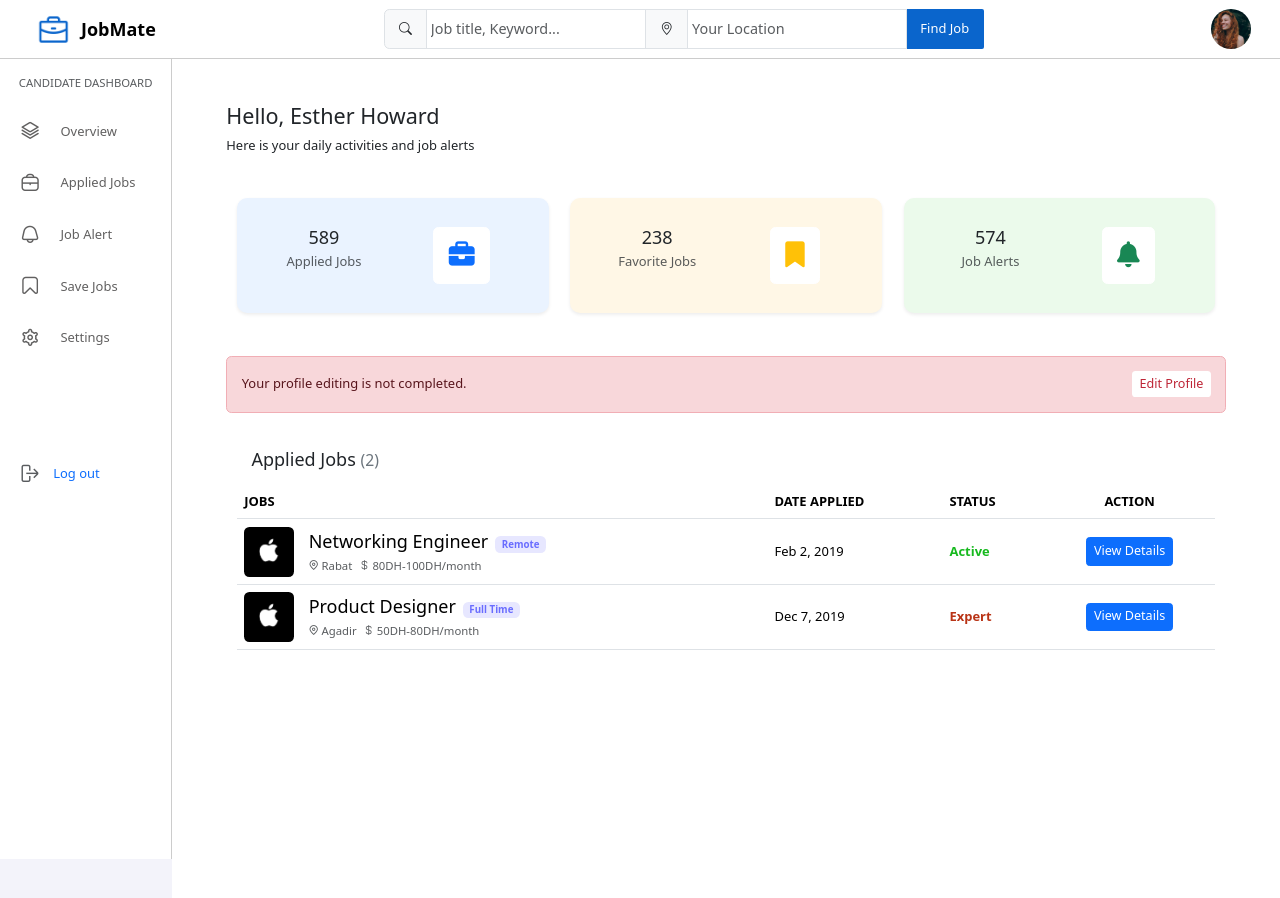
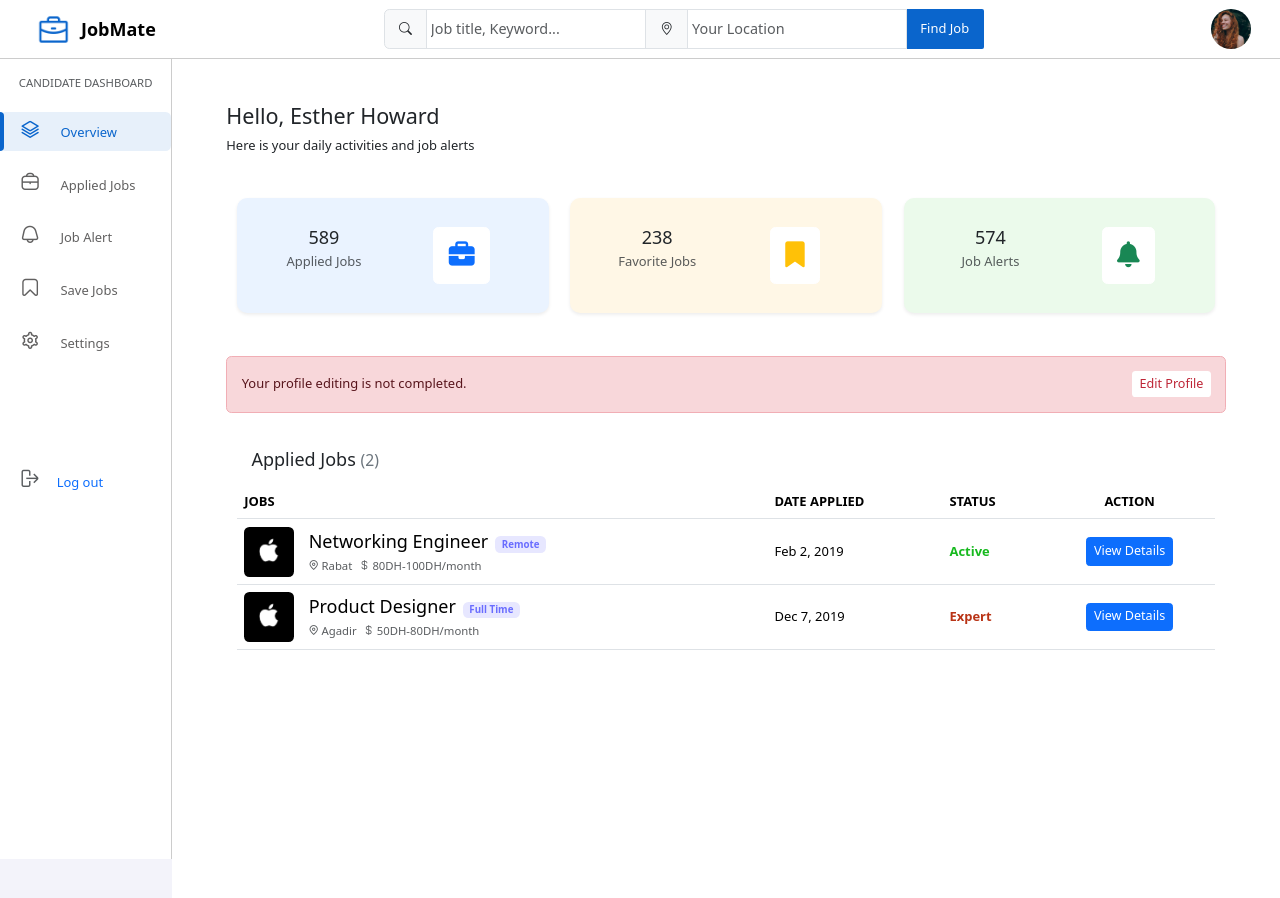
Before and after one commit to HafsaTimenzay/Fined_Job, a React (Vite) app: page /Candidate in a window 1280 px wide. Shown: the top 898 px of the page. Built offline with nearby package versions, Linux system fonts and the light colour scheme.

Commit message:
add aplied box light and style sideBar

```diff
--- a/src/candidate/components_candidate/SideBar.jsx
+++ b/src/candidate/components_candidate/SideBar.jsx
@@ -29,7 +29,7 @@ const SideBar = () => {
           <ul className="navbar-nav flex-column w-100">
             <li className={`nav-item my-2 ${activeTab === "overview" ? "active" : ""}`}>
               <button
-                className="btn nav-link navItem d-flex align-items-center p-0 w-100 text-start"
+                className="btn nav-link navItem d-flex align-items-center px-0 m-0 py-2 w-100 text-start"
                 onClick={() => setActiveTab("overview")}
               >
                 <i className="fi fi-rr-layers mx-4"></i>
@@ -39,7 +39,7 @@ const SideBar = () => {
 
             <li className={`nav-item my-2 ${activeTab === "appliedJobs" ? "active" : ""}`}>
               <button
-                className="btn nav-link navItem d-flex align-items-center p-0 w-100 text-start"
+                className="btn nav-link navItem d-flex align-items-center px-0 m-0 py-2 w-100 text-start"
                 onClick={() => setActiveTab("appliedJobs")}
               >
                 <i className="fi fi-rr-briefcase mx-4"></i>
@@ -49,16 +49,16 @@ const SideBar = () => {
 
             <li className={`nav-item my-2 ${activeTab === "jobAlert" ? "active" : ""}`}>
               <button
-                className="btn nav-link navItem d-flex align-items-center p-0 w-100 text-start"
+                className="btn nav-link navItem d-flex align-items-center px-0 m-0 py-2 w-100 text-start"
                 onClick={() => setActiveTab("jobAlert")}
               >
                 <i className="fi fi-rs-bell mx-4"></i>
                 <span className="d-none d-md-inline">Job Alert</span>
               </button>
             </li>
-            <li className={`nav-item my-2 ${activeTab === "jobAlert" ? "active" : ""}`}>
+            <li className={`nav-item my-2 ${activeTab === "jobSave" ? "active" : ""}`}>
               <button
-                className="btn nav-link navItem d-flex align-items-center p-0 w-100 text-start"
+                className="btn nav-link navItem d-flex align-items-center py-2 px-0 m-0 w-100 text-start"
                 onClick={() => setActiveTab("jobSave")}
               >
                 <i class="fi fi-rr-bookmark mx-4"></i>
@@ -68,7 +68,7 @@ const SideBar = () => {
 
             <li className={`nav-item my-2 ${activeTab === "settings" ? "active" : ""}`}>
               <button
-                className="btn nav-link navItem d-flex align-items-center p-0 w-100 text-start"
+                className="btn nav-link navItem d-flex align-items-center px-0 m-0 py-2 w-100 text-start"
                 onClick={() => setActiveTab("settings")}
               >
                 <i className="fi fi-rr-settings mx-4"></i>
--- a/src/candidate/content/jobAlert.jsx
+++ b/src/candidate/content/jobAlert.jsx
@@ -4,6 +4,7 @@ import "../../styles/candidate.css";
 import Img1 from "../../assets/images/apple.jpg";
 
 const JobAlert = () => {
+
     const jobs = [
         {
             id: 1,
@@ -47,6 +48,16 @@ const JobAlert = () => {
     ];
 
     const [selectedJob, setSelectedJob] = useState(jobs[0]);
+
+    const [isLightBoxVisible, setLightBoxVisible] = useState(false);
+
+    const handleOpenLightBox = () => {
+        setLightBoxVisible(true); // Affiche la lightbox
+    };
+
+    const handleCloseLightBox = () => {
+        setLightBoxVisible(false); // Ferme la lightbox
+    };
 
     return (
         <div className="container-fluid">
@@ -104,10 +115,54 @@ const JobAlert = () => {
                                 </button>
 
 
-                                <button className="px-4 py-2 d-flex align-items-center appliedBtn">
+                                {/* Bouton pour ouvrir la lightbox */}
+                                <button
+                                    className="px-4 py-2 d-flex align-items-center appliedBtn"
+                                    onClick={handleOpenLightBox}
+                                >
                                     Apply Now
                                     <i className="fi fi-rr-arrow-right mx-2 justify-content-center"></i>
                                 </button>
+
+                                {/* Lightbox */}
+                                {isLightBoxVisible && (
+                                    <div className="lightbox-overlay" onClick={handleCloseLightBox}>
+                                        <div
+                                            className="lightbox-content"
+                                            style={{ position: "relative" }}
+                                            onClick={(e) => e.stopPropagation()} // Empêche la fermeture lorsqu'on clique à l'intérieur
+                                        >
+                                            <button className="close-btn" onClick={handleCloseLightBox}>
+                                                <i className="fi fi-rr-cross-small"></i>
+                                            </button>
+                                            <h2>Apply for the Job</h2>
+                                            <p>Please fill in the necessary details to proceed.</p>
+                                            <form>
+                                                <div className="boxLight mb-3">
+                                                    <label htmlFor="description" className="form-label text-left">Description</label>
+                                                    <textarea
+                                                        className="form-control"
+                                                        id="description"
+                                                        rows="4"
+                                                        placeholder="Enter your description here"
+                                                    ></textarea>
+                                                </div>
+
+                                                <div className="mb-3">
+                                                    <label htmlFor="fileUpload" className="form-label text-left">Upload CV</label>
+                                                    <input className="form-control" type="file" id="fileUpload" />
+                                                </div>
+
+                                                <button type="submit" className="px-4 py-2 appliedBtn">
+                                                    Send Description
+                                                </button>
+                                            </form>
+                                        </div>
+
+                                    </div>
+                                )}
+
+
                             </div>
 
 
--- a/src/candidate/content/jobSave.jsx
+++ b/src/candidate/content/jobSave.jsx
@@ -14,7 +14,6 @@ export default function jobSave() {
             location: "Rabat",
             maxSalary: "100",
             minSalary: "80",
-            dateApplied: "Feb 2, 2019",
             status: "Active"
         },
         {
@@ -24,7 +23,6 @@ export default function jobSave() {
             location: "Agadir",
             maxSalary: "80",
             minSalary: "50",
-            dateApplied: "Dec 7, 2019",
             status: "Expert"
         }
     ];
--- a/src/styles/candidate.css
+++ b/src/styles/candidate.css
@@ -88,3 +88,59 @@
     padding: 8px 10px;
     font-size: 14px;
 } */
+
+/* Job Alert */
+/* Overlay */
+.lightbox-overlay {
+    position: fixed;
+    top: 0;
+    left: 0;
+    width: 100%;
+    height: 100%;
+    background: rgba(0, 0, 0, 0.5);
+    display: flex;
+    align-items: center;
+    justify-content: center;
+    z-index: 1000;
+  }
+
+  /* Lightbox Content */
+  .lightbox-content {
+    background: white;
+    padding: 20px;
+    border-radius: 10px;
+    max-width: 500px;
+    width: 90%;
+    box-shadow: 0 5px 15px rgba(0, 0, 0, 0.3);
+    text-align: center;
+  }
+
+.close-btn {
+    width: 35px;
+    height: 35px;
+    color: #0a65cc;
+    background: #dfedff;
+    border-radius: 50%;
+    border: none;
+    position: absolute;
+    right: -7px;
+    top: -7px;
+
+}
+.close-btn i{
+    font-size: 20px;
+    display: flex;
+    justify-content: center;
+    align-items: center;
+}
+
+.form-label {
+    text-align: left;
+    display: block;
+    width: 100%;
+  }
+
+.boxLight  .appliedBtn {
+    text-align: right;
+
+  }
--- a/src/styles/sidebar.css
+++ b/src/styles/sidebar.css
@@ -104,69 +104,58 @@
 
 
 
-/* General navigation item styles */
+
 .navItem {
-    padding: 5px 0;
-    margin: 10px 0;
+    padding: 8px; /* Padding for non-active items */
+    margin: 5px 0;  /* Reduced vertical margin */
     color: #616060;
     font-size: 14px;
     position: relative;
-    /* Allows positioning of ::before pseudo-element */
     display: flex;
     align-items: center;
-    line-height: 0.2rem;
-    /* Vertically align content */
+    line-height: 1.4;
 }
 
-/* Active navigation item styles */
-.navItem.active {
-    background: #e7f0fa;
-    color: #0a65cc !important;
-    /* Blue text color */
+/* Styling for active nav item */
+.nav-item.active .nav-link {
+    background: #e7f0fa; /* Light background when active */
+    color: #0a65cc !important; /* Blue color for active item */
+    padding: 12px 20px; /* Add padding to active item */
 }
 
-.navItem:hover {
-    color: #616060;
-    /* Blue text color */
+/* Ensure nav-link is stretched across the full width of the item */
+.nav-item .nav-link {
+    display: block; /* Makes the link take up full width */
+    width: 100%; /* Ensure it fills the parent element */
+    padding: 8px 10px; /* Default padding */
 }
 
-.logout {
-    color: #616060;
-    /* Blue text color */
-}
-
-.logout:hover {
-    color: #616060;
-    /* Blue text color */
-}
-
-.logout.active {
-    color: #0a65cc !important;
-}
-
-/* Blue left line effect for active item */
-.navItem.active::before {
+/* Active item’s left blue line (optional) */
+.nav-item.active .nav-link::before {
     content: "";
     position: absolute;
     left: 0;
-    /* Align to the left edge */
     top: 0;
     height: 100%;
-    /* Full height of the nav item */
     width: 4px;
-    /* Width of the line */
     background: #0a65cc;
-    /* Blue color */
-    border-radius: 2px;
-    /* Optional: Rounded edges */
+    border-top-right-radius: 50px;
+    border-bottom-right-radius: 50px; /* Optional: Rounded edges */
 }
 
 /* Navigation item icon styling */
 .navItem i {
     font-size: 18px;
-    margin-right: 10px;
-    /* Space between icon and text */
+    margin-right: 10px; /* Space between icon and text */
 }
+
+/* Space between nav and next section */
+.navbar-nav {
+    margin-bottom: 15px;
+}
+
+
+
 
 /* Top navigation item styling */
 .navItemTop {
```
Lines whose indentation alone changed are shown as unchanged.
